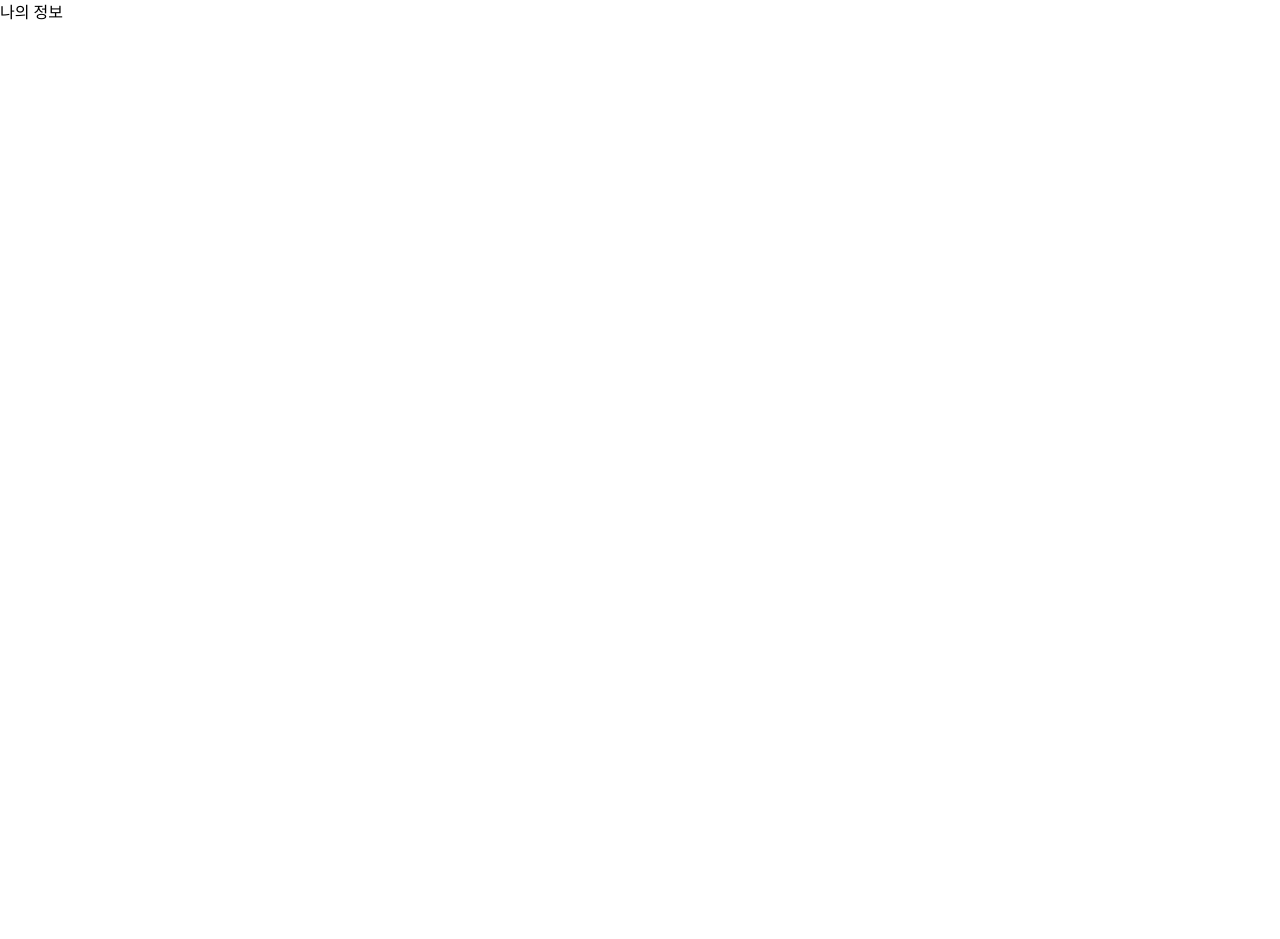
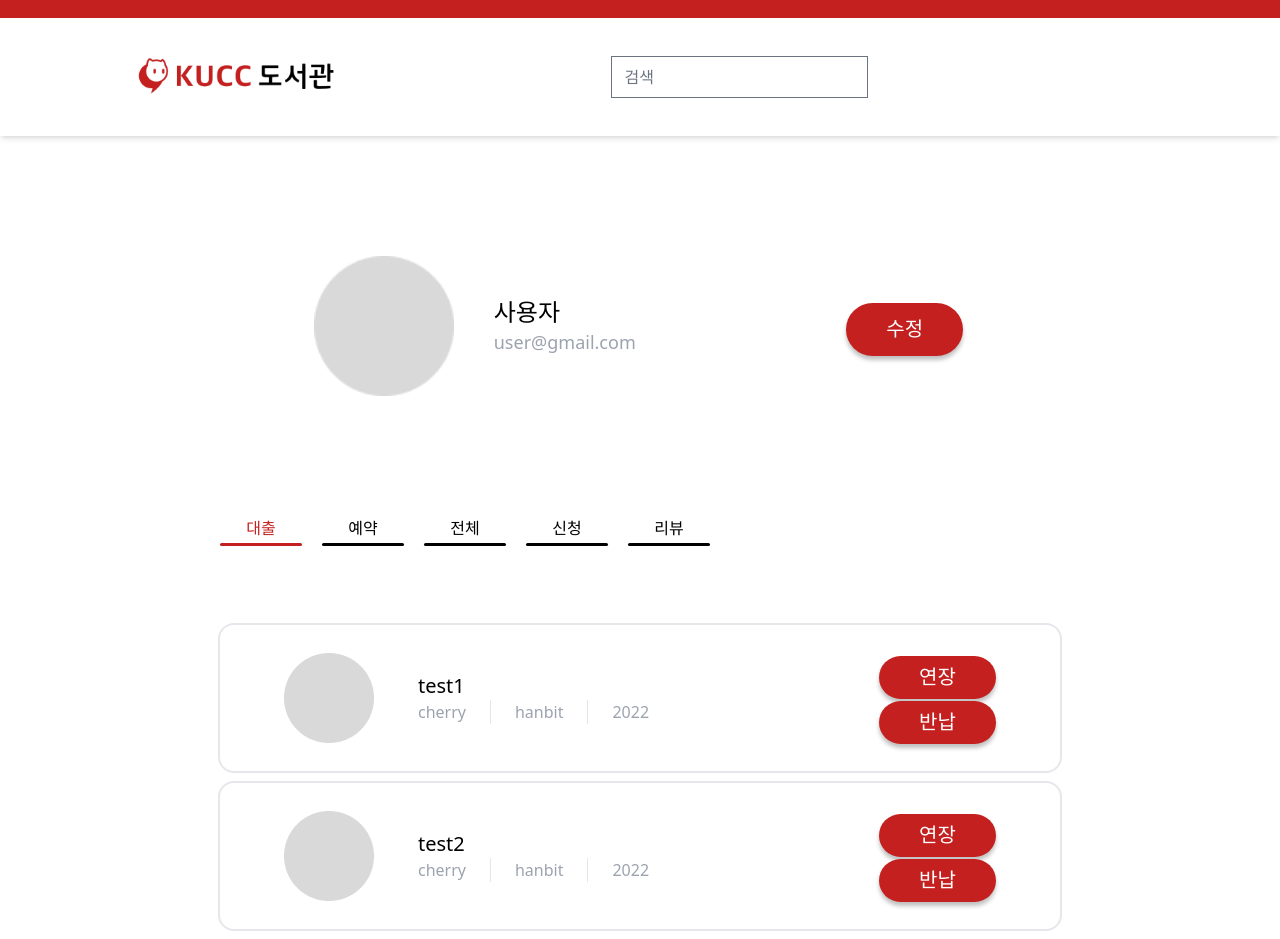
Before and after one commit to kucc/library-service-client, a Next.js app: page /mypage in a window 1280 px wide. Before the commit the page ends 800 px from the top, so only its background shows below. Built offline with nearby package versions, Linux system fonts and the light colour scheme.

Commit message:
Feat:내정보페이지

```diff
--- a/jsconfig.json
+++ b/jsconfig.json
@@ -1,6 +1,8 @@
 {
   "compilerOptions": {
     "paths": {
+      "@components/*":["./src/*"],
+      "@img/*":["./src/img"],
       "@/*": ["./src/*"]
     }
   }
--- a/src/components/items/DefaultBtn.jsx
+++ b/src/components/items/DefaultBtn.jsx
@@ -3,10 +3,10 @@ import styled from 'styled-components';
 
 const Button = styled.button`
   width: 117px;
-  height: 53px;
+  height: 100%;
   border-radius: 60px;
   background: #C3201F;
-  margin: 20px;
+  margin: 3px;
 
   transition-timing-function: ease-out;
   transition-duration: 0.3s;
@@ -35,7 +35,7 @@ const ButtonText = styled.span`
 const DefaultBtn = (props) => {
 
   return (
-    <Button>
+    <Button onClick={props.handleClick}>
       <ButtonText>{props.text}</ButtonText>
     </Button>
   );
--- /dev/null
+++ b/src/components/items/InfoCard.jsx
@@ -0,0 +1,49 @@
+import Image from "next/image";
+import DefaultBtn from "./DefaultBtn";
+
+const CardBody = (props) => {
+    const { title, author, publisher, publication_year } = props;
+    return (
+        <div>
+            <div className="px-[24px] text-xl">{title}</div>
+            <div className="flex divide-x text-base text-gray-400">
+                <div className="px-[24px]">{author}</div>
+                <div className="px-[24px]">{publisher}</div>
+                <div className="px-[24px]">{publication_year}</div>
+            </div>
+        </div>
+    )
+}
+
+const CardFooter = (props) => {
+    const { footerProps } = props;
+    return (
+        <div className="flex flex-wrap w-[120px]">
+            {footerProps.map((e, i) => (
+                <dic className="h-[43px]" key={i}>
+                    <DefaultBtn text={e.text} handleClick={e.handleClick} />
+                </dic>
+            ))}
+        </div>
+    )
+}
+
+const Info = (props) => {
+    const { img, bodyProps, footerProps } = props;
+    console.log(img, bodyProps, footerProps)
+    return (
+        <div className="border-2 rounded-2xl py-7 px-16 m-2 flex w-100 h-[150px] justify-between">
+            <div className="flex">
+                <div className="my-auto">
+                    <Image src={img} alt="card img" width={90} height={90} />
+                </div>
+                <div className="my-auto ml-5">
+                    <CardBody {...bodyProps} />
+                </div>
+            </div>
+            <CardFooter footerProps={footerProps} />
+        </div>
+    )
+};
+
+export default Info;
--- /dev/null
+++ b/src/components/items/MyCard.jsx
@@ -0,0 +1,40 @@
+import Image from "next/image";
+import DefaultBtn from "./DefaultBtn";
+
+const CardBody = (props) => {
+    const { title, author, publisher, publication_year } = props;
+    return (
+        <div>
+            <h3>{title}</h3>
+            <div className="flex divide-x">
+                <div>{author}</div>
+                <div>{publisher}</div>
+                <div>{publication_year}</div>
+            </div>
+        </div>
+    )
+}
+
+const CardFooter = (props) => {
+    const { footerProps } = props;
+    return (
+        <div className="flex flex-wrap">
+            {footerProps.map((e, i) => (
+                <DefaultBtn key={i} text={e.text} handleClick={e.handleClick} />
+            ))}
+        </div>
+    )
+}
+
+const Info = (props) => {
+    const { img, bodyProps, footerProps } = props;
+    return (
+        <div className="card flex w-100 justify-between">
+            <Image src={img} />
+            <CardBody {...bodyProps} />
+            <CardFooter footerProps={footerProps} />
+        </div>
+    )
+};
+
+export default Info;
--- a/src/components/items/NavItem.jsx
+++ b/src/components/items/NavItem.jsx
@@ -25,11 +25,10 @@ const NavItem = styled.div`
   //focus한 css코드는 global.css에서 class로 설정
 `;
 
-const NavBarList = [{ navItem: "인기도서" }, { navItem: "신착도서" }, { navItem: "장르별" }];
-
-const NavBar = () => {
+const NavBar = (props) => {
+  const list = props.list;
   const [isFocused, setIsFocused] = useState(false);
-  const [focusedItem, setFocusedItem] = useState(NavBarList[0].navItem);
+  const [focusedItem, setFocusedItem] = useState(list[0].navItem);
   const focusRef = useRef(null);
 
   const clickFocus = () => {
@@ -39,7 +38,7 @@ const NavBar = () => {
 
   return (
     <div className="flex ">
-      {NavBarList.map((item, i) => (
+      {list.map((item, i) => (
         <NavItem
           key={i}
           onClick={() => {
--- a/src/pages/index.jsx
+++ b/src/pages/index.jsx
@@ -22,6 +22,7 @@ const inter = Inter({ subsets: ["latin"] });
 export default function Home() {
   const count = useRecoilValue(counterState);
 
+  const list = [{ navItem: "인기도서" }, { navItem: "신착도서" }, { navItem: "장르별" }];
   const testOption = [
     // { value: "출판년도순", label: "출판년도순" },
     // { value: "출판년도순", label: "출판년도순" },
@@ -44,7 +45,7 @@ export default function Home() {
       </div>
       <div className="m-10">
         <h1>nav 바</h1>
-        <NavItem />
+        <NavItem list={list} />
         <Slide />
       </div>
       <div>
--- a/src/pages/mypage/index.jsx
+++ b/src/pages/mypage/index.jsx
@@ -1,7 +1,47 @@
+import Header from "@/components/Layout/Header";
+import avatar from "../../img/Ellipse.png";
+import Image from "next/image";
+import NavItem from "@/components/items/NavItem";
+import DefaultBtn from "@/components/items/DefaultBtn";
+import InfoCard from "@/components/items/InfoCard";
+import { useState } from "react";
+import imgbook from "../../img/Ellipse.png";
+
 export default function MyPage() {
+  const name = "사용자";
+  const email = "user@gmail.com";
+  const handleClick = (act) => {
+    console.log(act + "버튼 클릭!")
+  }
+  const nav = [{ navItem: "대출" }, { navItem: "예약" }, { navItem: "전체" }, { navItem: "신청" }, { navItem: "리뷰" }];
+  const [selected, setSelected] = useState();
+  const book = [{ img: imgbook, title: "test1", author: "cherry", publisher: "hanbit", publication_year: "2022" }, { img: imgbook, title: "test2", author: "cherry", publisher: "hanbit", publication_year: "2022" }];
   return (
     <>
-      <h1>나의 정보</h1>
+      <Header />
+      <div className="m-auto w-[860px]">
+        <div className="flex justify-around h-[140px] my-[120px]">
+          <div className="flex">
+            <Image src={avatar} width={140} height={140} alt="avatar" />
+            <div className="my-auto ml-10">
+              <div className="text-2xl">{name}</div>
+              <div className="text-lg text-gray-400">{email}</div>
+            </div>
+          </div>
+          <div className="my-auto h-[53px]" >
+            <DefaultBtn text="수정" handleClick={() => handleClick("수정")} />
+          </div>
+        </div>
+        <NavItem list={nav} />
+        <div className="mt-[70px]">
+          {book.map((e, i) => <InfoCard
+            key={i}
+            img={e.img}
+            bodyProps={e}
+            footerProps={[{ text: "연장", handleClick: () => handleClick("연장") }, { text: "반납", handleClick: () => handleClick("반납") }]}
+          />)}
+        </div>
+      </div>
     </>
   );
 }
```
